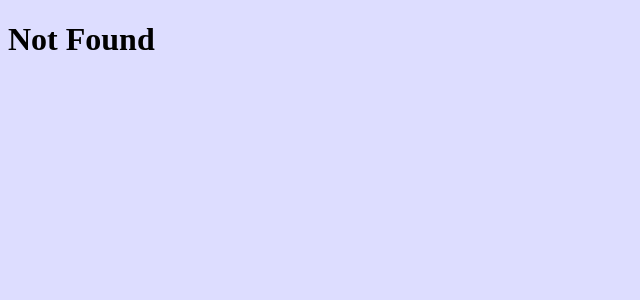
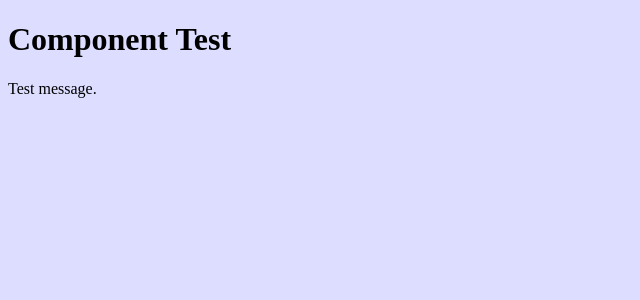
Before and after one commit to nobiki/nextjs-test, a Next.js app in the folder tohoho/: page /component-test in a window 1280 px wide. Before the commit this address had no page. Shown: the top 300 px of the page, without its empty margins (0-640 px from the left). Built offline with nearby package versions, Linux system fonts and the light colour scheme.

Commit message:
component

```diff
--- /dev/null
+++ b/tohoho/app/component-test/page.tsx
@@ -0,0 +1,10 @@
+import TestMessage from './testMessage'
+
+export default function Page() {
+  return (
+    <>
+      <h1>Component Test</h1>
+      <TestMessage />
+    </>
+  )
+}
--- /dev/null
+++ b/tohoho/app/component-test/testMessage.tsx
@@ -0,0 +1,3 @@
+export default function TestMessage() {
+  return <div>Test message.</div>
+}
```
